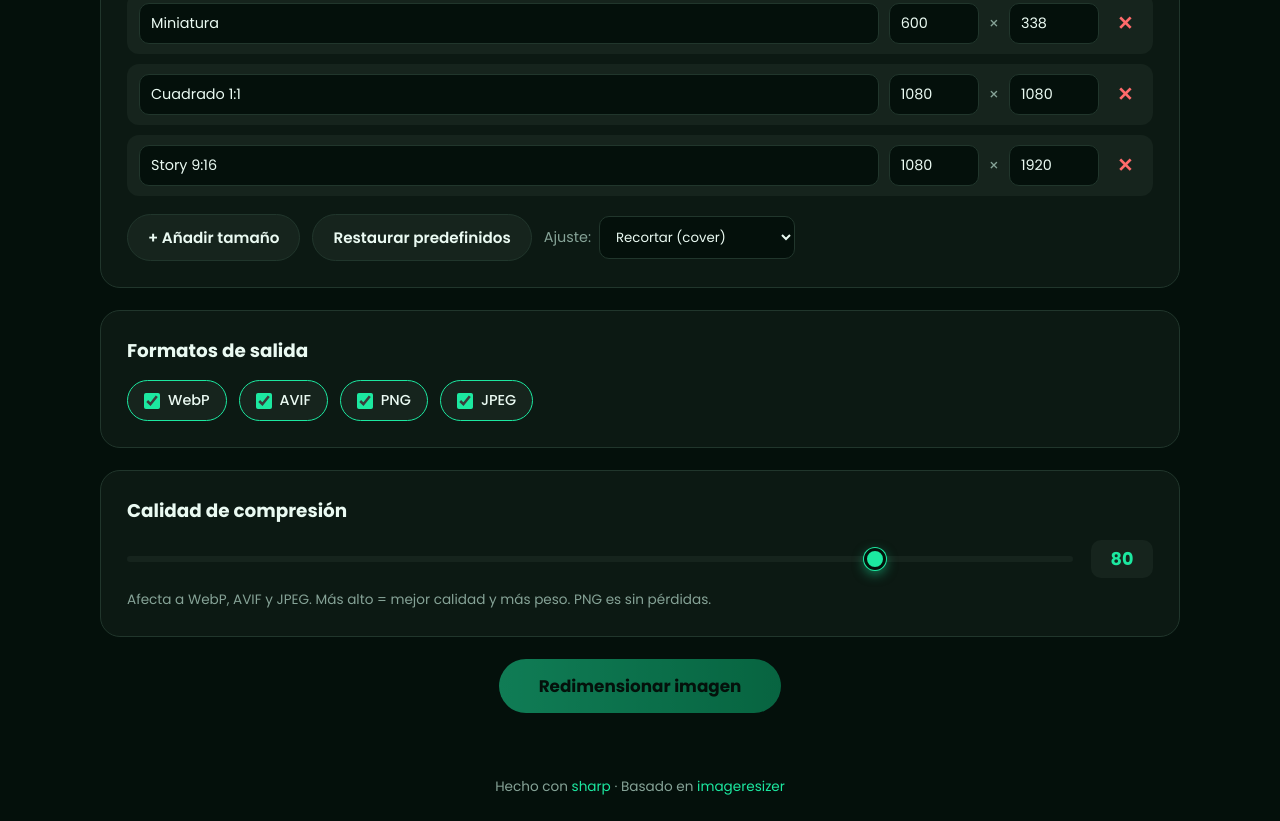
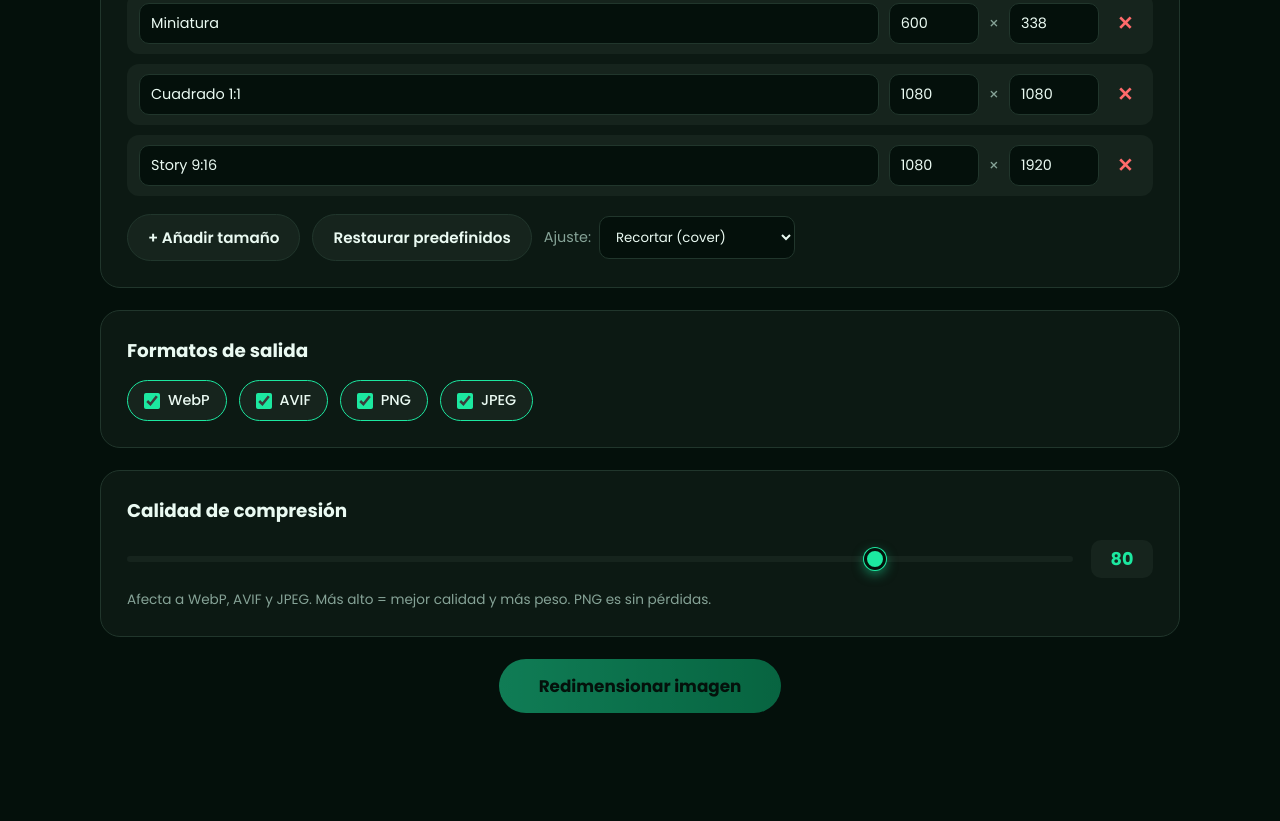
Before and after one commit to ifmartinezaraya/imageresolution, a website: page index.html in a window 1280 px wide. Shown: the part 843-1664 px from the top of the page. After the commit the page ends 1604 px from the top, so only its background shows below. Drawn offline with Linux system fonts and the light colour scheme.

Commit message:
quitar pie de página 'Hecho con sharp · Basado en imageresizer'

```diff
--- a/index.html
+++ b/index.html
@@ -345,12 +345,6 @@
 
       <div id="status"></div>
       <div class="grid" id="results"></div>
-
-      <footer>
-        Hecho con <a href="https://www.npmjs.com/package/sharp" target="_blank">sharp</a> ·
-        Basado en
-        <a href="https://github.com/warmachine028/imageresizer" target="_blank">imageresizer</a>
-      </footer>
     </div>
 
     <script>
```
